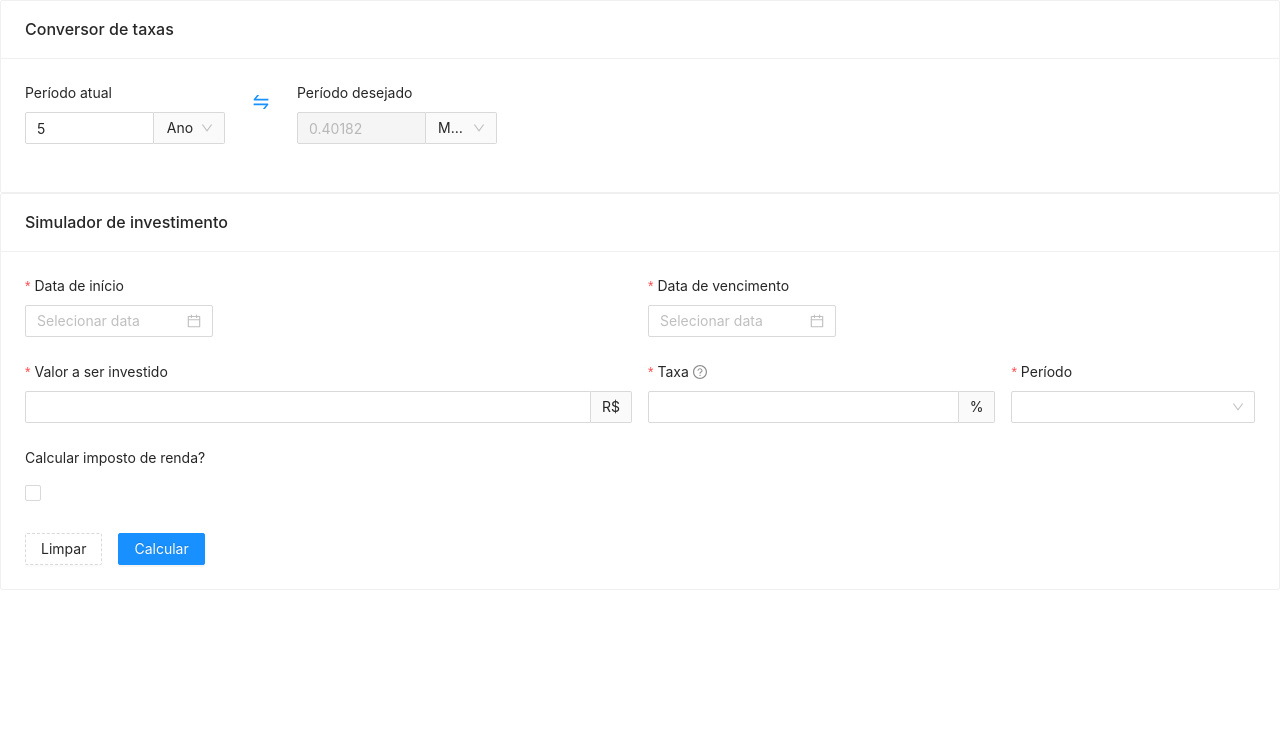
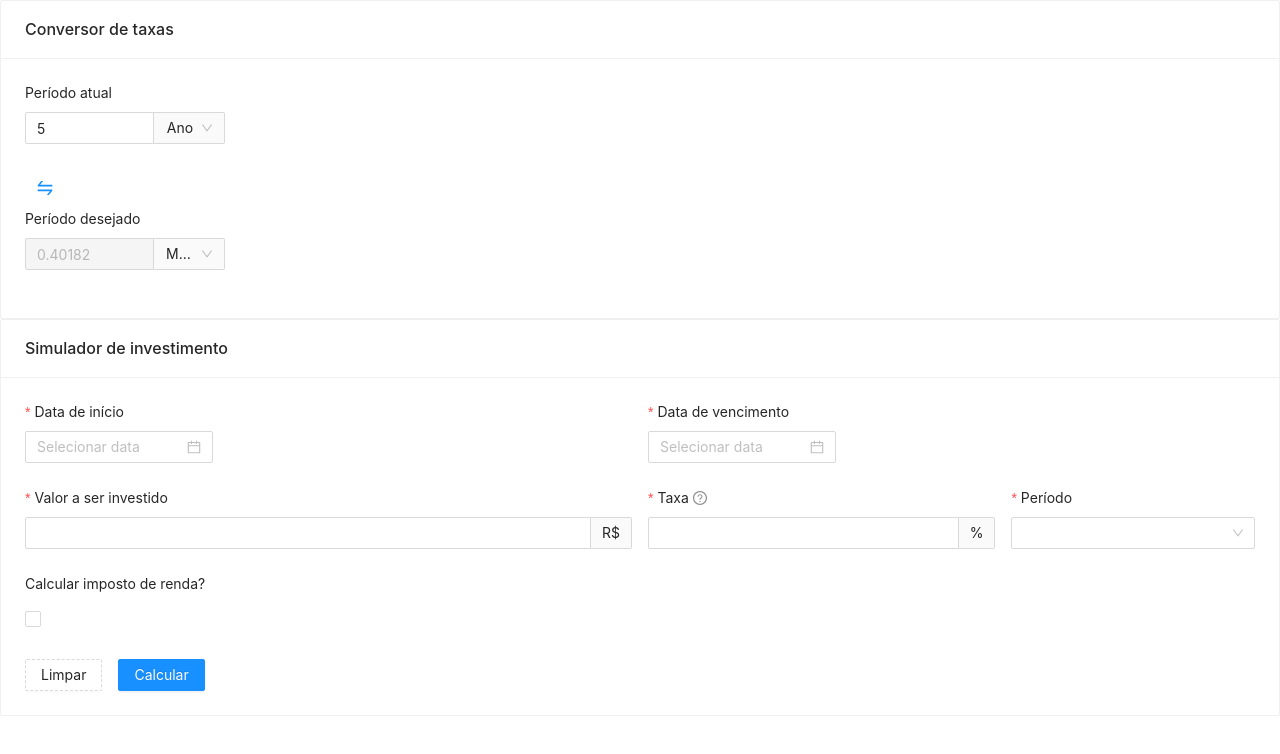
Before and after one commit to Pacheco95/smartinvest, a React (Vite) app: page / in a window 1280 px wide. Shown: the top 754 px of the page. Built offline with nearby package versions, Linux system fonts and the light colour scheme.

Commit message:
feat: make TaxConverter responsible

```diff
--- a/src/components/TaxConverter.tsx
+++ b/src/components/TaxConverter.tsx
@@ -1,5 +1,5 @@
 import React, { useEffect, useState } from 'react'
-import { Button, Col, Form, Row } from 'antd'
+import { Button, Form } from 'antd'
 import { SwapOutlined } from '@ant-design/icons'
 import { Duration } from 'luxon'
 import PeriodInput, { Period, PeriodInputValue } from './PeriodInput'
@@ -98,9 +98,12 @@ const TaxConverter = () => {
   }
 
   return (
-    <Form layout="vertical" initialValues={initialFormValues}>
-      <Row gutter={16} className="justify-center">
-        <Col>
+    <Form
+      layout="vertical"
+      initialValues={initialFormValues}
+      className="md:flex gap-x-4 justify-center content-center"
+    >
+      <div className="flex justify-center items-center">
         <Form.Item label="Período atual">
           <PeriodInput
             value={{
@@ -111,8 +114,8 @@ const TaxConverter = () => {
             inputNumberProps={{ style: { width: 200 } }}
           />
         </Form.Item>
-        </Col>
-        <Col className="my-auto mx-1">
+      </div>
+      <div className="flex md:flex-col justify-center mb-2 md:mb-0">
         <Button
           size="large"
           type="link"
@@ -121,9 +124,14 @@ const TaxConverter = () => {
           }
           onClick={swapTaxes}
         />
-        </Col>
-        <Col>
-          <Form.Item label="Período desejado">
+      </div>
+      <div className="flex justify-center items-center">
+        <Form.Item
+          label="Período desejado"
+          wrapperCol={{
+            xs: 24
+          }}
+        >
           <PeriodInput
             value={{
               value: rhsTax,
@@ -133,8 +141,7 @@ const TaxConverter = () => {
             inputNumberProps={{ style: { width: 200 }, disabled: true }}
           />
         </Form.Item>
-        </Col>
-      </Row>
+      </div>
     </Form>
   )
 }
--- a/src/pages/HomePage.tsx
+++ b/src/pages/HomePage.tsx
@@ -5,7 +5,7 @@ import { Card } from 'antd'
 export const HomePage = () => {
   return (
     <div className="flex h-screen bg-gray-50">
-      <div className="flex flex-col gap-8 m-auto w-1/3">
+      <div className="flex flex-col gap-8 p-2 md:p-4 m-auto md:w-3/4 lg:w-3/5 xl:w-1/2">
         <Card title="Conversor de taxas">
           <TaxConverter />
         </Card>
```
Lines whose indentation alone changed are shown as unchanged.
